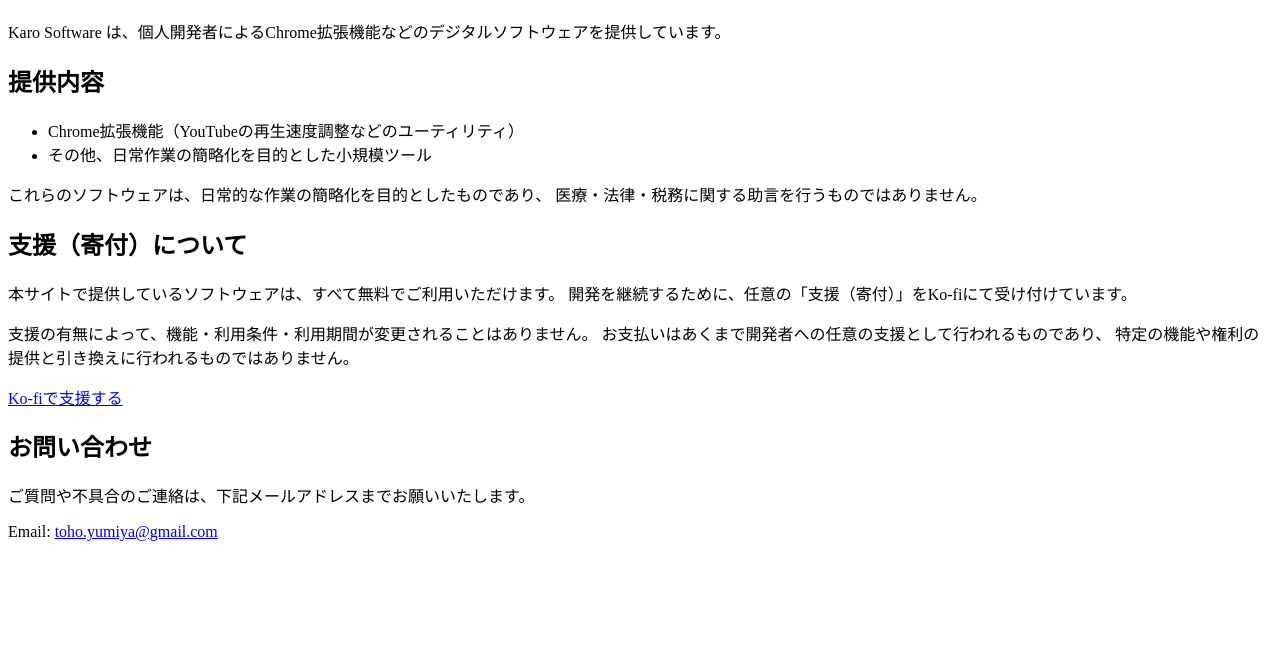
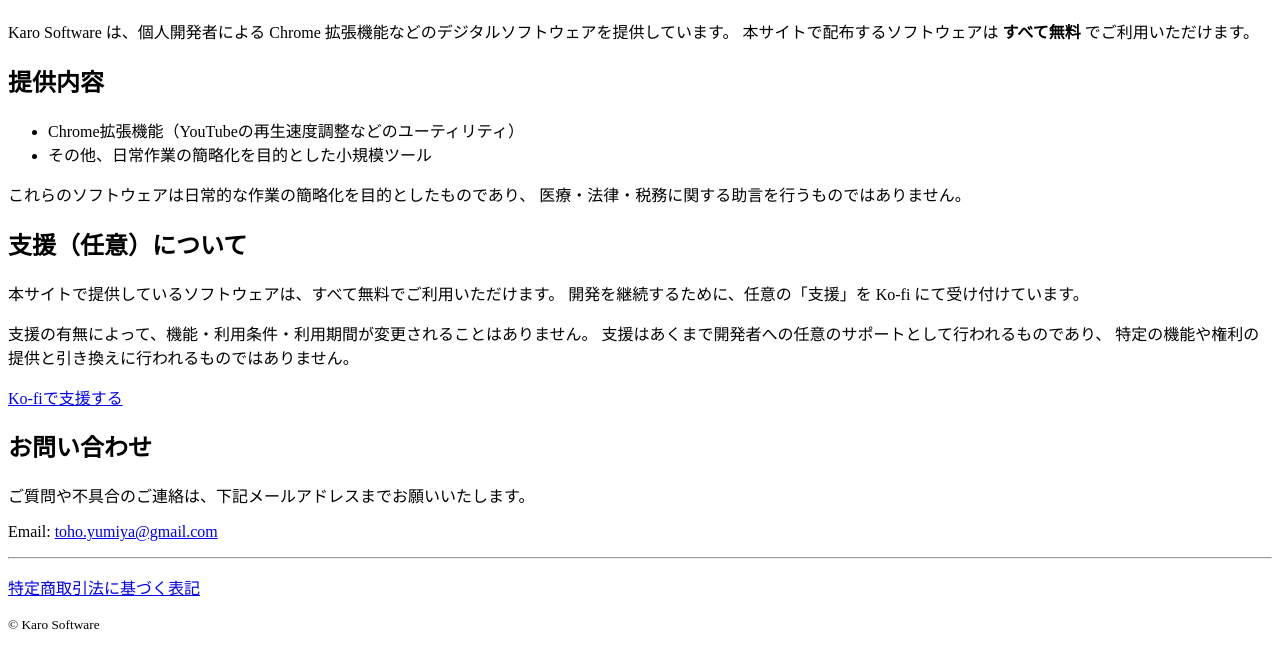
Before and after one commit to irckk/kofipage, a plain HTML site: page index.html in a window 1280 px wide. Shown: the part 61-728 px from the top of the page. Drawn offline with Linux system fonts and the light colour scheme.

Commit message:
Update index.html

```diff
--- a/index.html
+++ b/index.html
@@ -1,49 +1,62 @@
 <!DOCTYPE html>
 <html lang="ja">
 <head>
-  <meta charset="UTF-8">
+  <meta charset="UTF-8" />
+  <meta name="viewport" content="width=device-width, initial-scale=1" />
   <title>Karo Software</title>
-  <meta name="description" content="Karo Software は個人開発のChrome拡張などのデジタルソフトウェアを提供しています。">
+  <meta name="description" content="Karo Software は個人開発のChrome拡張などのデジタルソフトウェアを提供しています。すべて無料で利用でき、任意の支援（Ko-fi）で開発を継続しています。" />
 </head>
 <body>
+  <header>
     <h1>Karo Software</h1>
+    <p>
+      Karo Software は、個人開発者による Chrome 拡張機能などのデジタルソフトウェアを提供しています。
+      本サイトで配布するソフトウェアは <strong>すべて無料</strong> でご利用いただけます。
+    </p>
+  </header>
 
-  <p>
-    Karo Software は、個人開発者によるChrome拡張機能などのデジタルソフトウェアを提供しています。
-  </p>
-
+  <main>
+    <section>
       <h2>提供内容</h2>
       <ul>
         <li>Chrome拡張機能（YouTubeの再生速度調整などのユーティリティ）</li>
         <li>その他、日常作業の簡略化を目的とした小規模ツール</li>
       </ul>
-
       <p>
-    これらのソフトウェアは、日常的な作業の簡略化を目的としたものであり、
+        これらのソフトウェアは日常的な作業の簡略化を目的としたものであり、
         医療・法律・税務に関する助言を行うものではありません。
       </p>
+    </section>
 
-  <h2>支援（寄付）について</h2>
+    <section>
+      <h2>支援（任意）について</h2>
       <p>
         本サイトで提供しているソフトウェアは、すべて無料でご利用いただけます。
-    開発を継続するために、任意の「支援（寄付）」をKo-fiにて受け付けています。
+        開発を継続するために、任意の「支援」を Ko-fi にて受け付けています。
       </p>
       <p>
         支援の有無によって、機能・利用条件・利用期間が変更されることはありません。
-    お支払いはあくまで開発者への任意の支援として行われるものであり、
+        支援はあくまで開発者への任意のサポートとして行われるものであり、
         特定の機能や権利の提供と引き換えに行われるものではありません。
       </p>
+      <p>
+        <a href="https://ko-fi.com/karosoftware" target="_blank" rel="noreferrer noopener">Ko-fiで支援する</a>
+      </p>
+    </section>
 
+    <section>
+      <h2>お問い合わせ</h2>
+      <p>ご質問や不具合のご連絡は、下記メールアドレスまでお願いいたします。</p>
+      <p>Email: <a href="mailto:toho.yumiya@gmail.com">toho.yumiya@gmail.com</a></p>
+    </section>
+  </main>
+
+  <footer>
+    <hr />
     <p>
-    <a href="https://ko-fi.com/karosoftware" target="_blank" rel="noreferrer">Ko-fiで支援する</a>
+      <a href="./tokushoho.html">特定商取引法に基づく表記</a>
     </p>
-
-  <h2>お問い合わせ</h2>
-  <p>
-    ご質問や不具合のご連絡は、下記メールアドレスまでお願いいたします。
-  </p>
-  <p>
-    Email: <a href="mailto:toho.yumiya@gmail.com">toho.yumiya@gmail.com</a>
-  </p>
+    <p><small>© Karo Software</small></p>
+  </footer>
 </body>
 </html>
```
Lines whose indentation alone changed are shown as unchanged.
